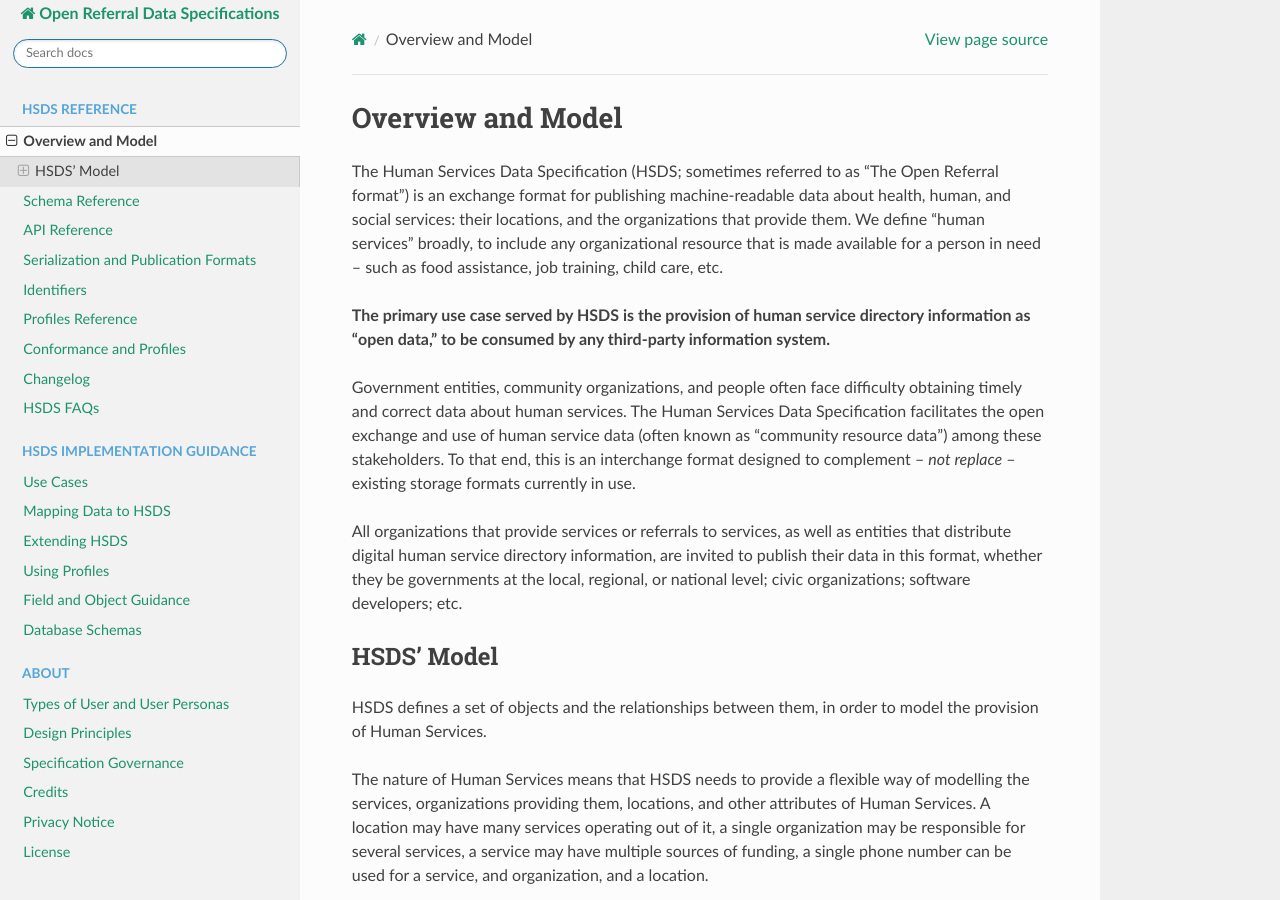
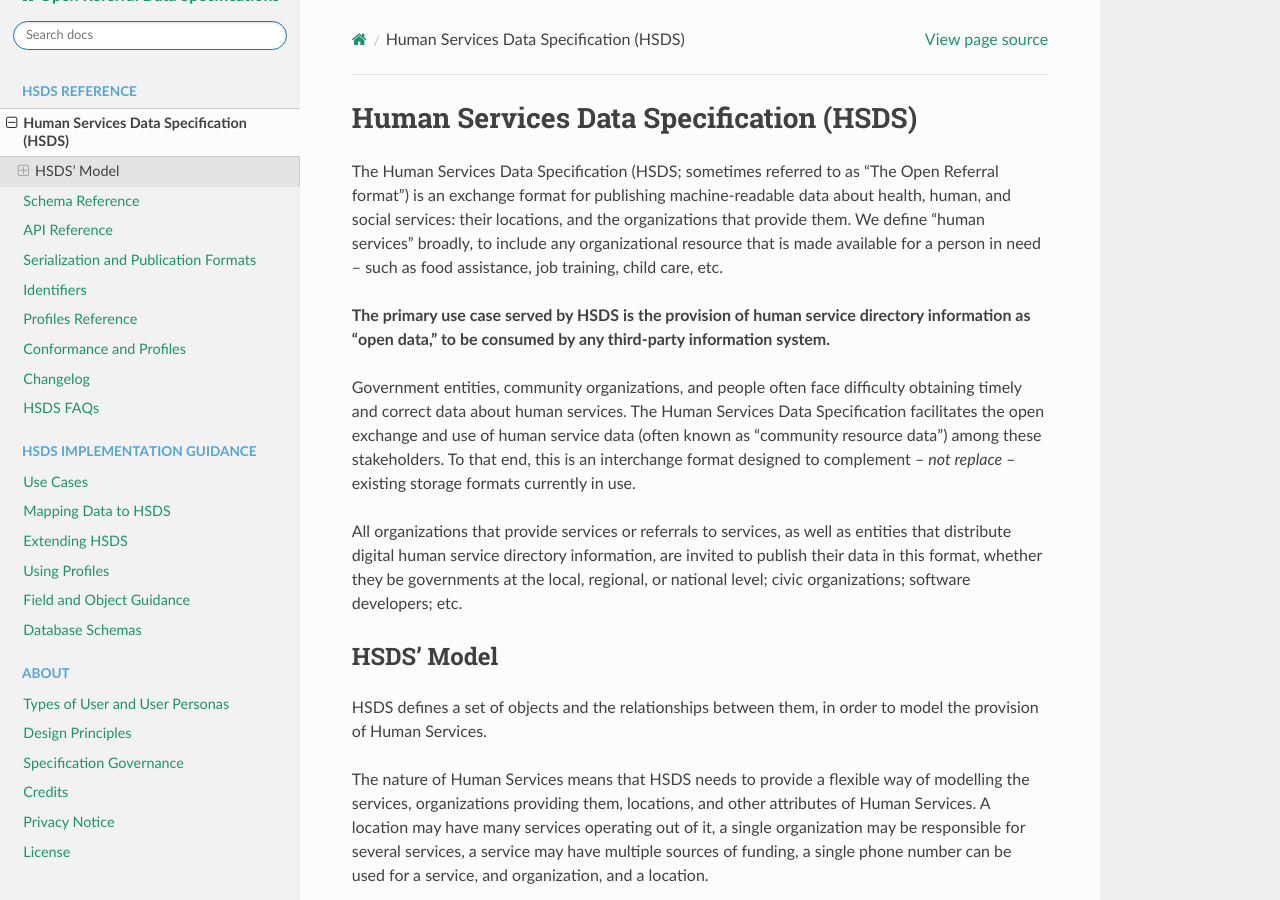
Before and after one commit to openreferral/specification, a Sphinx documentation site: the page built from docs/hsds/overview.md, in a window 1280 px wide and 900 px high. Built offline with Sphinx 7.4.7 and the Read the Docs theme 3.1.0, drawn with Linux system fonts in a browser that asks for light colours; comment, search, counter and statistics services are not loaded.

Commit message:
updating title for SEO

```diff
--- a/docs/hsds/overview.md
+++ b/docs/hsds/overview.md
@@ -1,5 +1,5 @@
-Overview and Model
-====================
+Human Services Data Specification (HSDS)
+========================================
 
 The Human Services Data Specification (HSDS; sometimes referred to as "The Open Referral format") is an exchange format for publishing machine-readable data about health, human, and social services: their locations, and the organizations that provide them. We define "human services" broadly, to include any organizational resource that is made available for a person in need – such as food assistance, job training, child care, etc.
 
```
